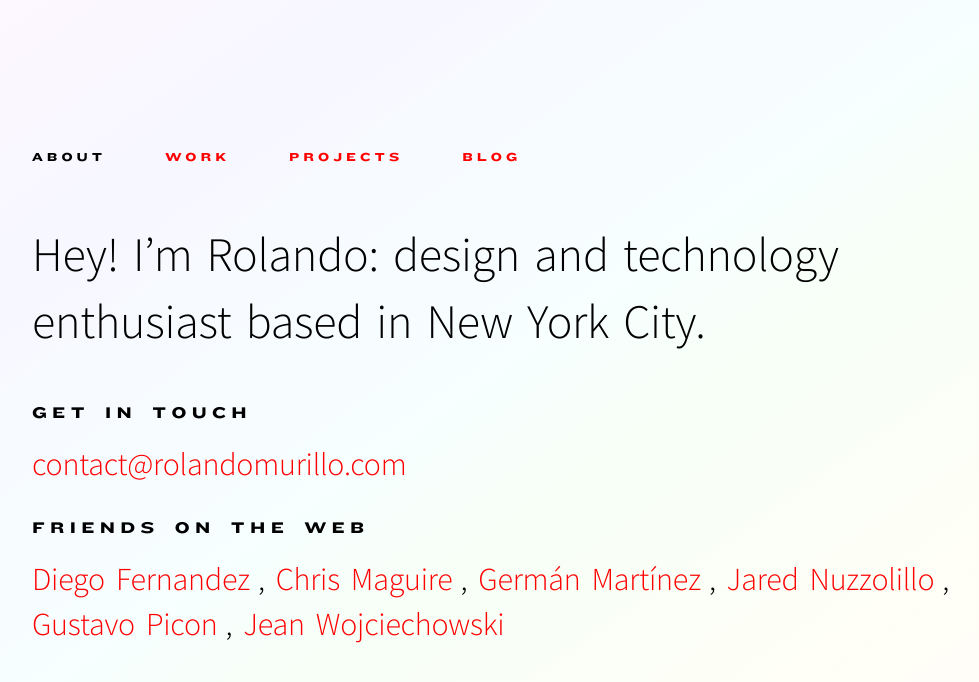
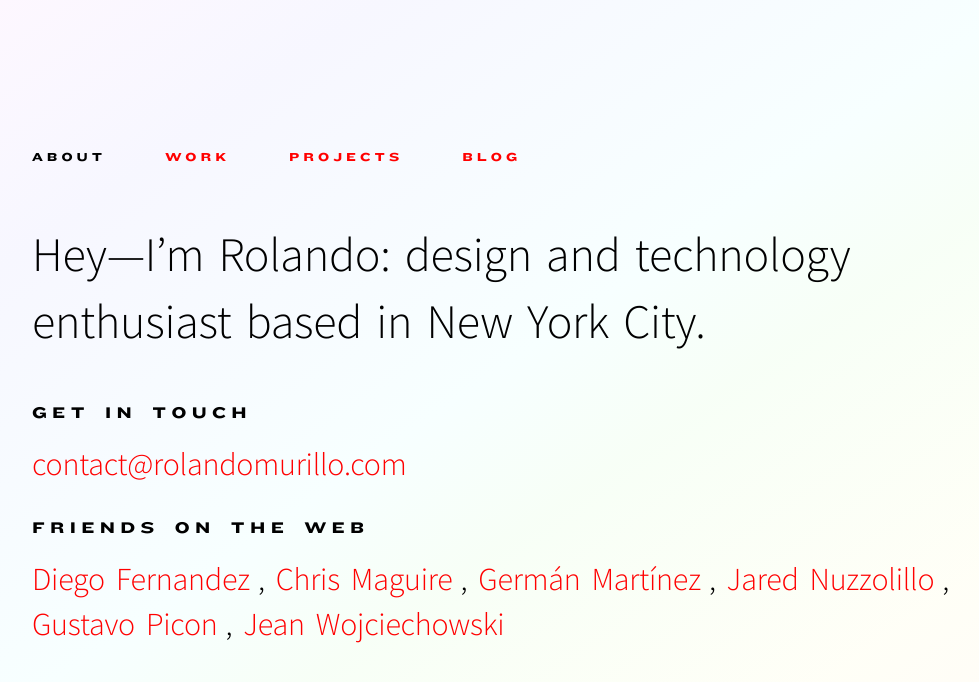
Before and after one commit to rnmp/rnmp.github.io, a Jekyll site: the page built from index.html, in a window 1280 px wide. Shown: the top 682 px of the page, without its empty margins (128-1107 px from the left). Built offline with Jekyll 4.4.1, drawn with Linux system fonts in a browser that asks for light colours; comment, search, counter and statistics services are not loaded.

Commit message:
added dubious punctuation

```diff
--- a/index.html
+++ b/index.html
@@ -1,10 +1,11 @@
 ---
 layout: default
 published: true
+TODO: when to use "–"?
 ---
 
 <section class="major-section">
-  <p class="hero">Hey! I’m Rolando: design and technology enthusiast based in New York City.</p>
+  <p class="hero">Hey—I’m Rolando: design and technology enthusiast based in New York City.</p>
 
   <h1>Get in touch</h1>
   <p><a href="mailto:contact@rolandomurillo.com">contact@rolandomurillo.com</a></p>
```
